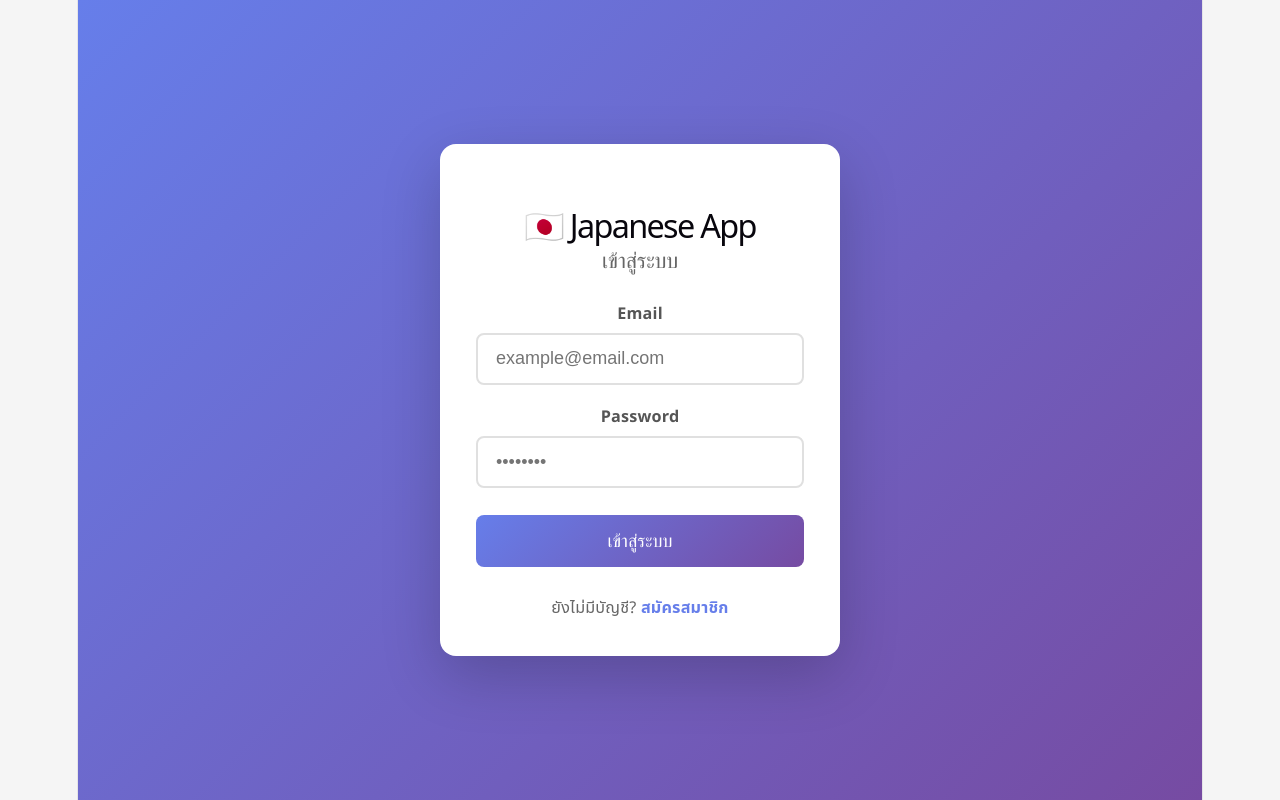
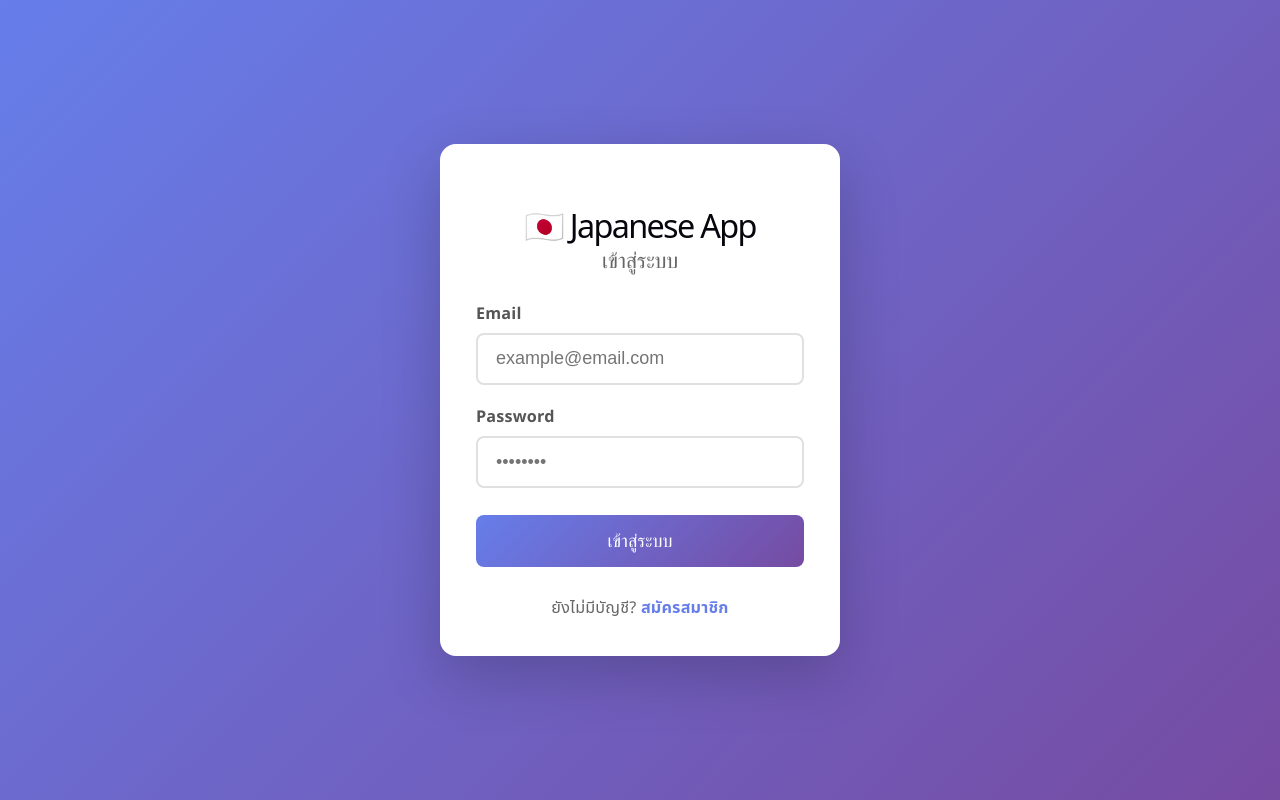
Before and after one commit to jakkapun1406-web/Japan-learn-app, a React (Vite) app in the folder client/: page /login in a window 1280 px wide. Built offline with nearby package versions, Linux system fonts and the light colour scheme; no server answers.

Commit message:
docs: update CLAUDE.md with current progress and next steps; improve CSS for full-screen layout

```diff
--- a/client/src/App.css
+++ b/client/src/App.css
@@ -21,9 +21,11 @@
   display: flex;
   justify-content: center;
   align-items: center;
+  width: 100%;
   min-height: 100vh;
   padding: 1rem;
   background: linear-gradient(135deg, #667eea 0%, #764ba2 100%);
+  box-sizing: border-box;
 }
 
 .auth-card {
--- a/client/src/index.css
+++ b/client/src/index.css
@@ -50,17 +50,16 @@
   }
 }
 
+html,
 body {
   margin: 0;
+  padding: 0;
+  height: 100%;
 }
 
 #root {
-  width: 1126px;
-  max-width: 100%;
-  margin: 0 auto;
-  text-align: center;
-  border-inline: 1px solid var(--border);
-  min-height: 100svh;
+  width: 100%;
+  min-height: 100vh;
   display: flex;
   flex-direction: column;
   box-sizing: border-box;
--- a/client/src/pages/DashboardPage.jsx
+++ b/client/src/pages/DashboardPage.jsx
@@ -65,7 +65,7 @@
   return (
     <div className="dashboard">
       <header className="dashboard-header">
-        <h1>🇯🇵 Japanese App</h1>
+        <h1>Japanese App</h1>
         <div className="header-actions">
           <span>สวัสดี, {user?.user_metadata?.display_name || user?.email}</span>
           <button onClick={handleLogout} className="btn-secondary">ออกจากระบบ</button>
```
Also changed, not shown: 1 other file (tests, documents, lock files or other folders).
